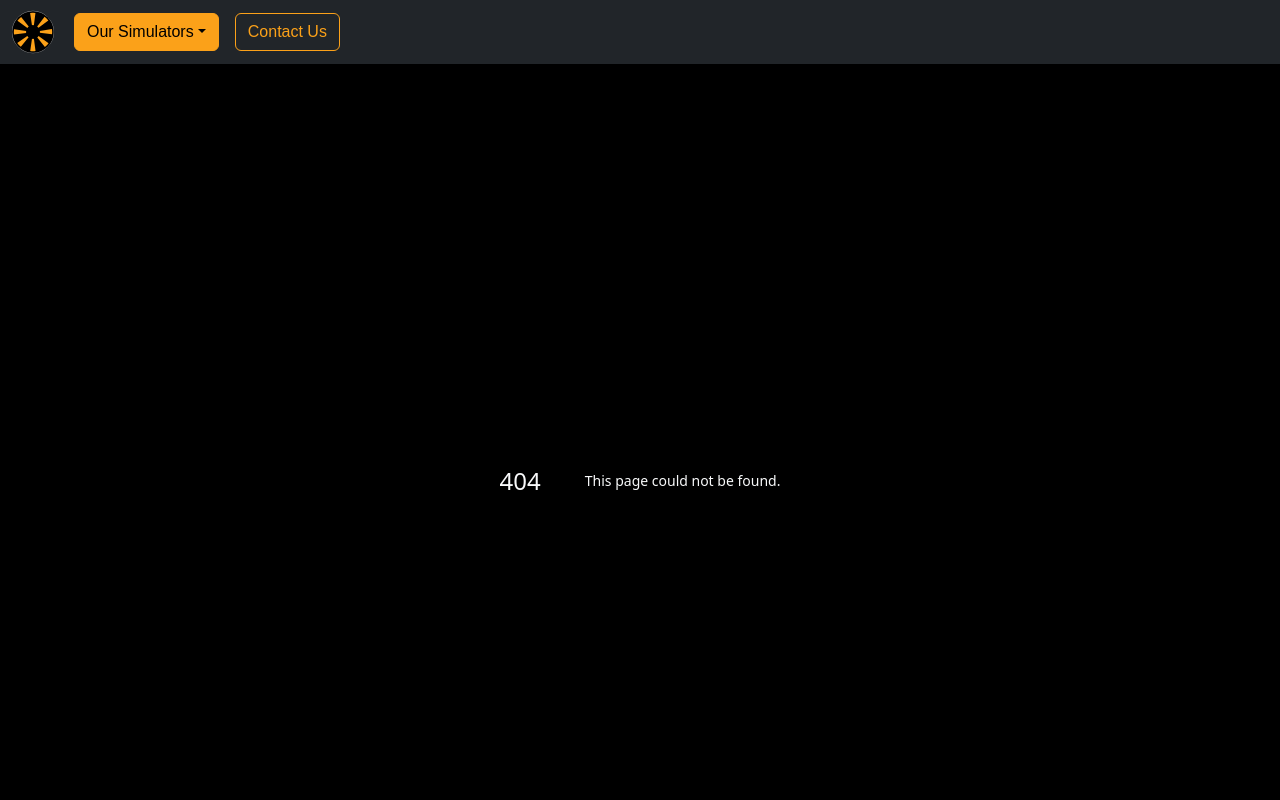
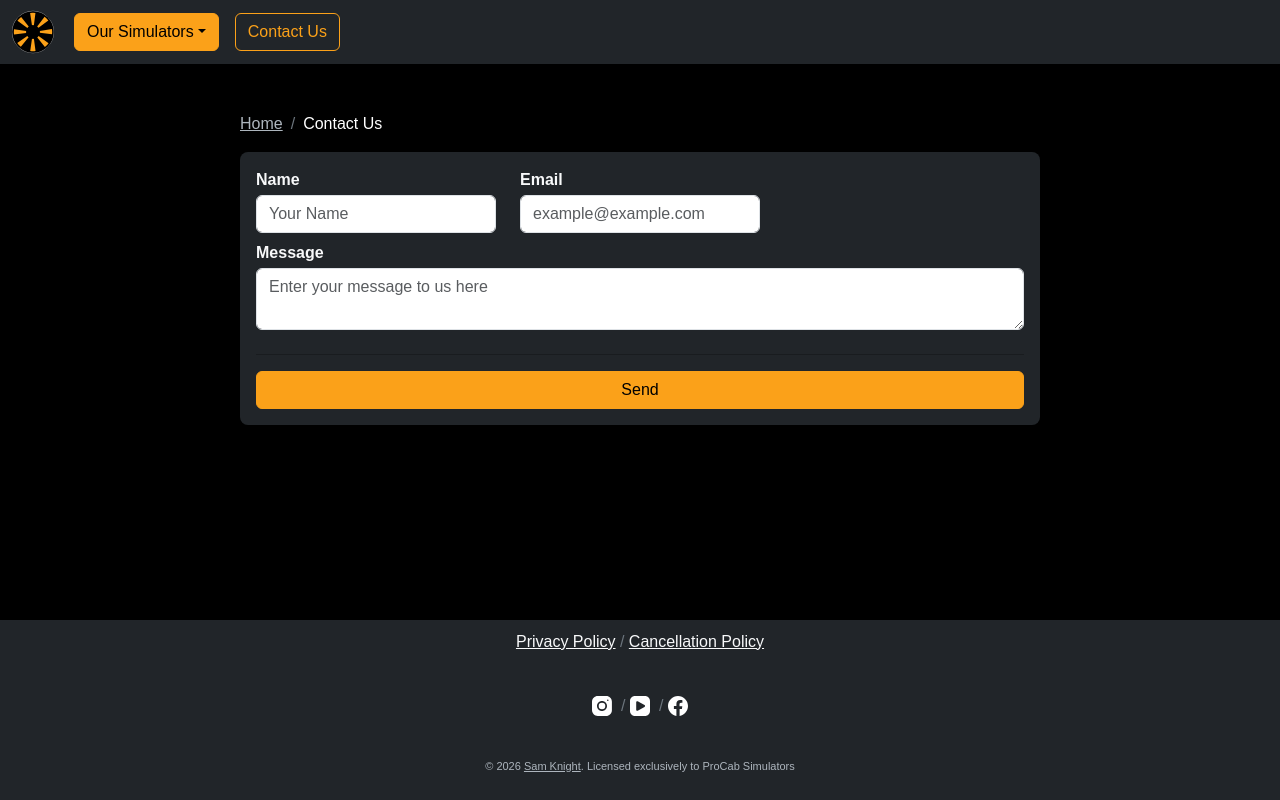
Before and after one commit to Lordimass/procabsim.com, a Next.js app: page /contact-us in a window 1280 px wide. Before the commit this address had no page. Shown: the top 800 px of the page. Built offline with nearby package versions, Linux system fonts and the light colour scheme.

Commit message:
Contact Form

```diff
--- a/next.config.ts
+++ b/next.config.ts
@@ -3,6 +3,9 @@ import type { NextConfig } from "next";
 const nextConfig: NextConfig = {
   /* config options here */
   reactCompiler: true,
+  sassOptions: {
+    silenceDeprecations: ["import", "legacy-js-api", "color-functions", "if-function", "global-builtin"],
+  }
 };
 
 export default nextConfig;
--- a/package.json
+++ b/package.json
@@ -15,7 +15,8 @@
     "next": "16.2.9",
     "react": "19.2.4",
     "react-bootstrap": "^2.10.10",
-    "react-dom": "19.2.4"
+    "react-dom": "19.2.4",
+    "resend": "^6.14.0"
   },
   "devDependencies": {
     "@types/node": "^20",
--- /dev/null
+++ b/src/app/contact-us/page.tsx
@@ -0,0 +1,12 @@
+import ContactForm from "@/components/ContactForm/ContactForm";
+import {Breadcrumb, BreadcrumbItem} from "react-bootstrap";
+
+export default function Page() {
+    return <div className="main-page-content">
+        <Breadcrumb>
+            <BreadcrumbItem href="/">Home</BreadcrumbItem>
+            <BreadcrumbItem active>Contact Us</BreadcrumbItem>
+        </Breadcrumb>
+        <ContactForm/>
+    </div>
+}
--- a/src/app/globals.scss
+++ b/src/app/globals.scss
@@ -39,7 +39,7 @@ body {
   margin: 0;
 }
 
-p, a, h1, h2, h3, h4, h5, h6, li {
+p, a, h1, h2, h3, h4, h5, h6, li, label, span {
   color: $gray-100
 }
 
@@ -81,7 +81,7 @@ main {
   background-color: var(--background);
 }
 
-/* Breadcrumbs */
+/**************** Breadcrumbs ****************/
 nav[aria-label="breadcrumb"] {
   align-self: flex-start;
 }
@@ -97,3 +97,9 @@ nav[aria-label="breadcrumb"] {
 .breadcrumb-item[aria-current="page"] {
   color: white;
 }
+
+/**************** Forms ****************/
+.form-label {
+  font-weight: bold;
+  margin-bottom: 0.2rem;
+}
--- /dev/null
+++ b/src/components/ContactForm/ContactForm.scss
@@ -0,0 +1,12 @@
+@use "../../app/globals" as *;
+
+form {
+  display: flex;
+  flex-direction: column;
+
+  background-color: $body-bg-dark;
+
+  width: 100%;
+  padding: 1rem;
+  border-radius: 0.5rem;
+}
--- /dev/null
+++ b/src/components/ContactForm/ContactForm.tsx
@@ -0,0 +1,77 @@
+"use client";
+import {SubmitEvent, useState} from "react";
+import "./ContactForm.scss"
+import {Button, Col, Form, FormControl, FormGroup, FormLabel, Row} from "react-bootstrap";
+
+export default function ContactForm() {
+    const [loading, setLoading] = useState(false);
+    const [sent, setSent] = useState(false);
+    const [failed, setFailed] = useState(false);
+    const [validated, setValidated] = useState(false);
+
+    async function handleSubmit(
+        e: SubmitEvent<HTMLFormElement>
+    ) {
+        e.preventDefault();
+        setLoading(true);
+        const form = e.currentTarget;
+        if (!form.checkValidity()) {
+            e.stopPropagation();
+            setValidated(true);
+            setLoading(false);
+            return;
+        }
+
+        const formData = new FormData(form);
+        const response = await fetch("/api/contact", {
+            method: "POST",
+            headers: {
+                "Content-Type": "application/json",
+            },
+            body: JSON.stringify({
+                name: formData.get("name"),
+                email: formData.get("email"),
+                message: formData.get("message"),
+            }),
+        });
+
+        setLoading(false);
+
+        if (response.ok) {
+            setSent(true);
+            setFailed(false);
+            form.reset();
+        } else {
+            setFailed(true);
+        }
+    }
+
+    return (
+        <Form onSubmit={handleSubmit} noValidate validated={validated}>
+            <Row className="mb-2">
+                <FormGroup as={Col} md="4">
+                    <FormLabel>Name</FormLabel>
+                    <FormControl name="name" required placeholder="Your Name" />
+                    <FormControl.Feedback type="invalid">Please enter a name</FormControl.Feedback>
+                </FormGroup>
+                <FormGroup as={Col} md={"4"}>
+                    <FormLabel>Email</FormLabel>
+                    <FormControl name="email" type="email" required placeholder={"example@example.com"} />
+                    <FormControl.Feedback type="invalid">Please enter a valid email address</FormControl.Feedback>
+                </FormGroup>
+            </Row>
+            <Row className="mb-2">
+                <FormGroup as={Col} md="12">
+                    <FormLabel>Message</FormLabel>
+                    <FormControl as="textarea" name="message" required placeholder="Enter your message to us here"/>
+                    <FormControl.Feedback type="invalid">Don't forget to add your message!</FormControl.Feedback>
+                </FormGroup>
+            </Row>
+            <hr/>
+            <Button disabled={loading || sent} type="submit">
+                {loading ? "Sending..." : sent ? "Message received, thank you!" : "Send"}
+            </Button>
+            <div className="invalid-feedback" style={{display: failed ? "block" : "none"}}>Something went wrong!</div>
+        </Form>
+    );
+}
--- a/src/components/Footer/Footer.tsx
+++ b/src/components/Footer/Footer.tsx
@@ -25,16 +25,8 @@ export default function Footer() {
         <br />
       </p>
       <br />
-      <p>
-        Website made by <a href="https://lordimass.net">Sam Knight</a> <br />
-      </p>
-      <br />
       <p className="footer-company-information">
         <Copyright />
-        <span className="policy-separator" aria-hidden="true">/</span>
-        <span>Company No. XXXXXXXX</span>
-        <span className="policy-separator" aria-hidden="true">/</span>
-        <span>Registered in England & Wales [[ADDRESS HERE]]</span>
       </p>
     </div>
   );
--- a/src/components/Header/Header.tsx
+++ b/src/components/Header/Header.tsx
@@ -17,17 +17,12 @@ export default function Header() {
                     />
                 </a>
                 <Dropdown>
-                    <DropdownToggle id="dropdown-basic" >
-                        Our Simulators
-                    </DropdownToggle>
-
+                    <DropdownToggle id="dropdown-basic" >Our Simulators</DropdownToggle>
                     <DropdownMenu>
                         <DropdownItem href="/simulators/class700">Class 700</DropdownItem>
                     </DropdownMenu>
                 </Dropdown>
-                <Button variant={"outline-primary"}>
-                    Contact Us
-                </Button>
+                <Button variant={"outline-primary"} href={"/contact-us"}>Contact Us</Button>
             </div>
         </>
     );
```
Also changed, not shown: src/app/api/contact/route.tsx (added, +53 -0 lines), 1 other file (tests, documents, lock files or other folders).
